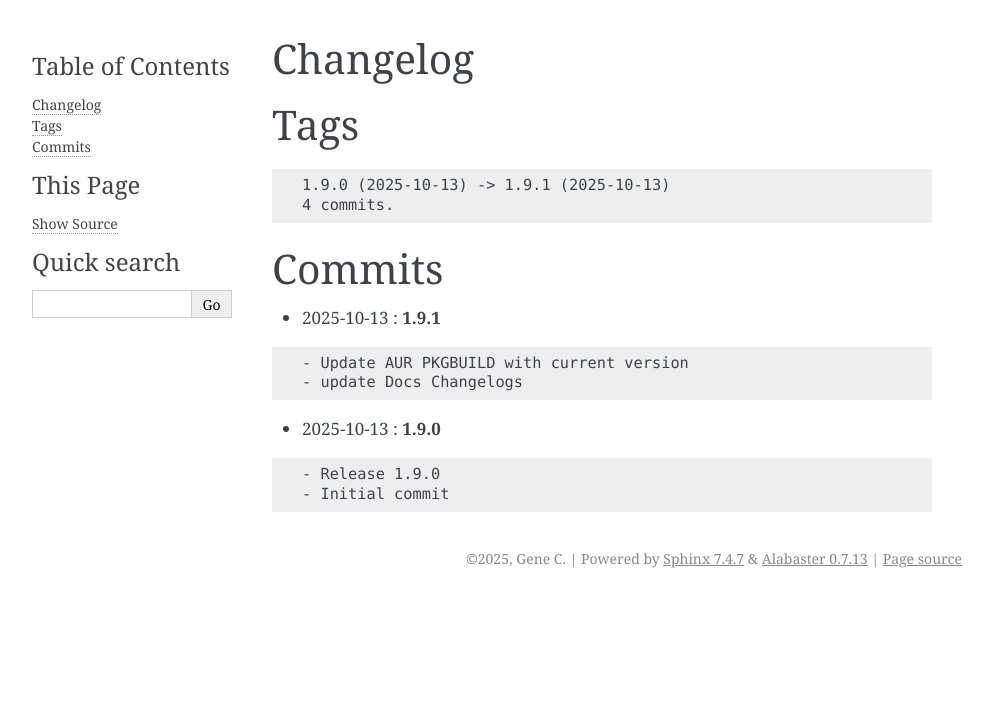
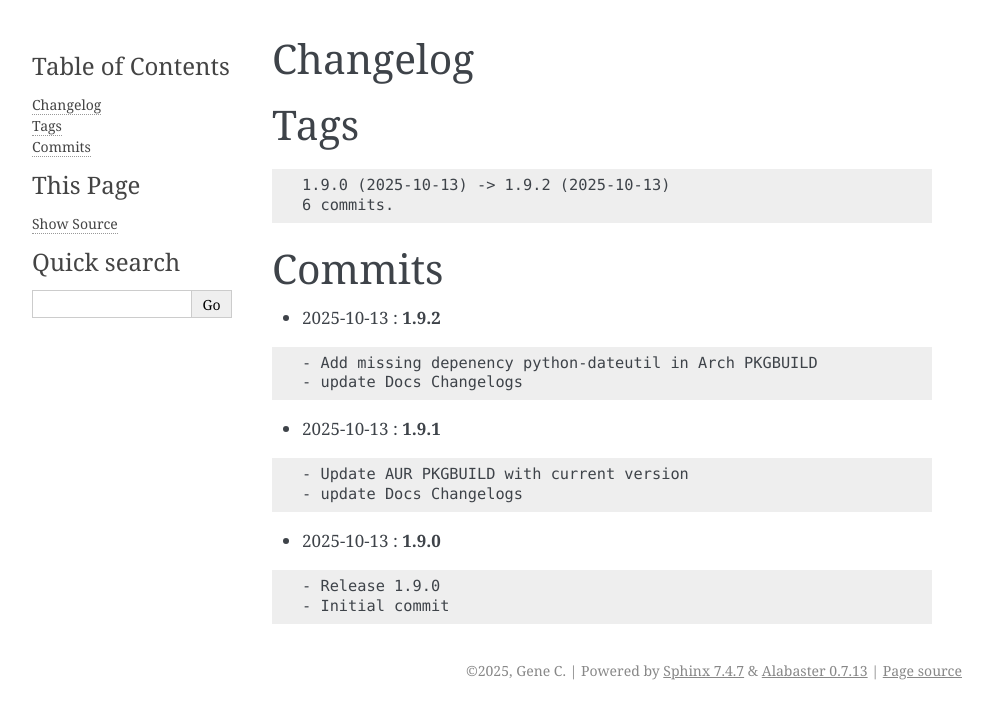
Before and after one commit to gene-git/netcheck, a Sphinx documentation site: the page built from Docs/Changelog.rst, in a window 1280 px wide. Shown: the top 719 px of the page, without its empty margins (148-1141 px from the left). Built offline with Sphinx 7.4.7, drawn with Linux system fonts in a browser that asks for light colours.

Commit message:
update Docs Changelogs

```diff
--- a/Docs/Changelog.rst
+++ b/Docs/Changelog.rst
@@ -6,12 +6,19 @@ Tags
 
 .. code-block:: text
 
-	1.9.0 (2025-10-13) -> 1.9.1 (2025-10-13)
-	4 commits.
+	1.9.0 (2025-10-13) -> 1.9.2 (2025-10-13)
+	6 commits.
 
 Commits
 =======
 
+
+* 2025-10-13  : **1.9.2**
+
+.. code-block:: text
+
+              - Add missing depenency python-dateutil in Arch PKGBUILD
+              - update Docs Changelogs
 
 * 2025-10-13  : **1.9.1**
 
```
Also changed, not shown: 2 other files.
